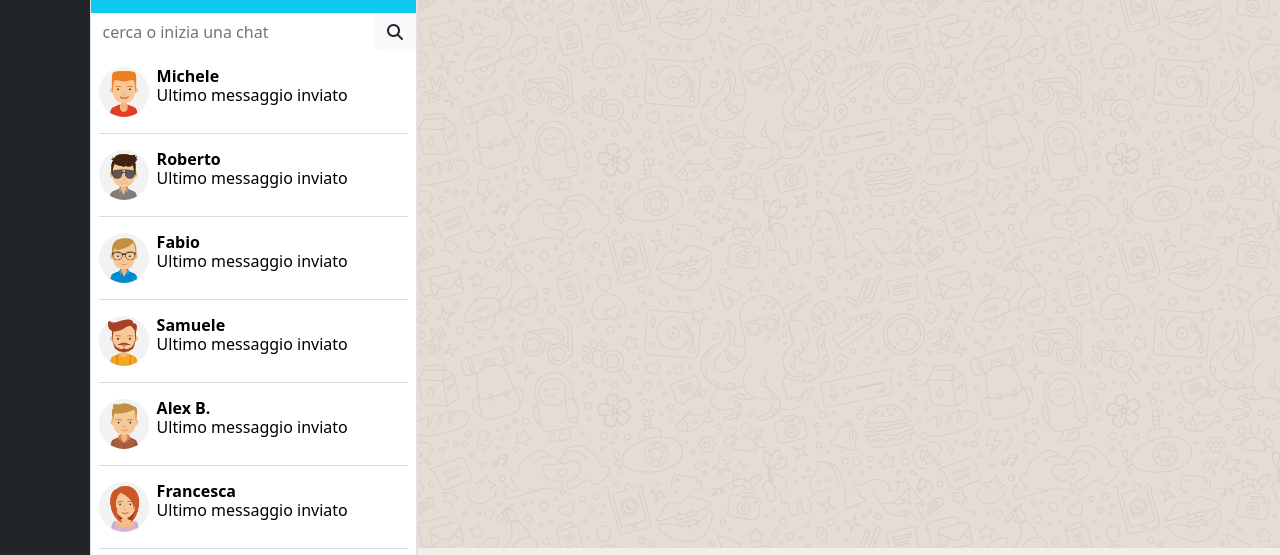
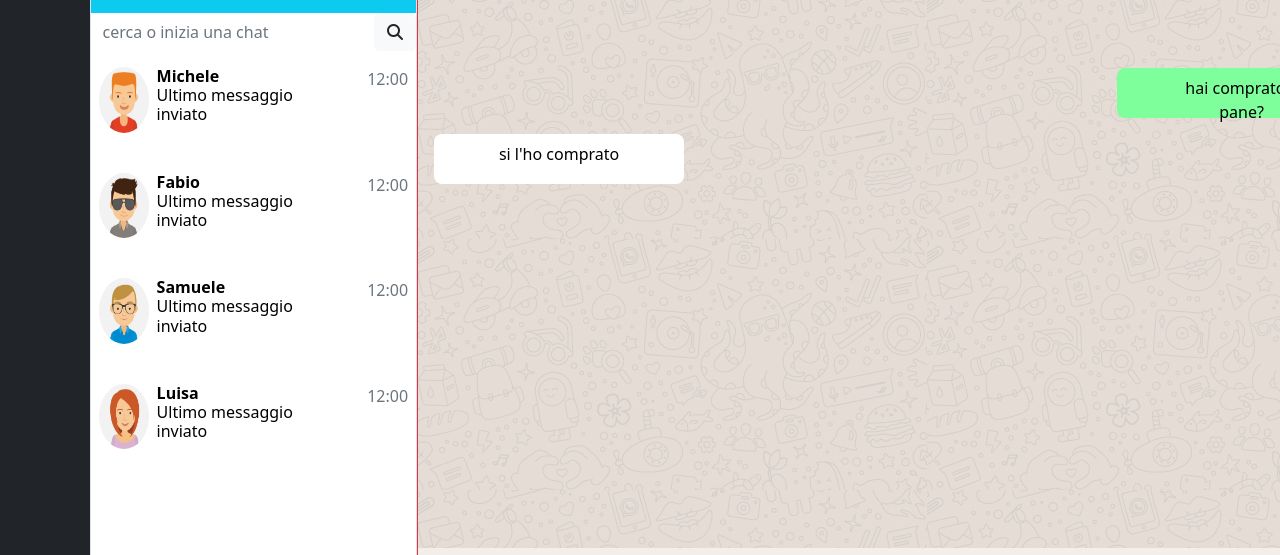
Before and after one commit to marcopisani002/vue-boolzapp, a plain HTML site: page index.html in a window 1280 px wide. Shown: the part 232-787 px from the top of the page. Drawn offline with nearby package versions, Linux system fonts and the light colour scheme.

Commit message:
add v-for

```diff
--- a/css/style.css
+++ b/css/style.css
@@ -9,16 +9,13 @@ color: white;
 position: absolute;
 top: 10%;
 left: 7%;
-height: 90vh;
+height:90vh;
 
 }
 .img-icon{
     width:50px;
 }
-.mar-neg-sx{
-    margin-left: -2rem;
 
-}
 .mar-neg-dx{
     margin-left:6rem;
 
@@ -59,7 +56,7 @@ height: 90vh;
 
 .insert-message-container {
     background-color: rgb(243,238,234);
-    padding: 20px 0;
+    padding: 10px 0;
 }
 .insert-message-container .icons-container {
     flex-basis: 10%;
@@ -79,13 +76,25 @@ height: 90vh;
     border-radius: 8px;
 }
 
-.area-chat .name-foto-container .icons-container i {
-    font-size: 25px;
-    padding: 0 5px;
-    color: rgb(177,177,177)
-}
-
 .insert-message-container .icons-container i {
     font-size: 25px;
     color: rgb(107,115,117)
 }
+.send-message-green{
+    padding: 0 3rem;
+    margin-left: auto;
+    margin-right: 1rem;
+    border-radius: 8px;
+   width: 250px;
+    height: 50px;
+    background-color: rgb(127, 255, 155);
+}
+.send-message-white{
+    padding: 0 3rem;
+    margin-right: auto;
+    margin-left: 1rem;
+    border-radius: 8px;
+   width: 250px;
+    height: 50px;
+    background-color:white;
+}
--- a/index.html
+++ b/index.html
@@ -79,8 +79,8 @@
                         <!-- SEARCH chat section  -->
                         <section class="bg-white">
                             <form class="d-flex" role="search">
-                                <input class="form-control border-0 " type="search" placeholder="cerca o inizia una chat"
-                                    aria-label="Search">
+                                <input class="form-control border-0 " type="search"
+                                    placeholder="cerca o inizia una chat" aria-label="Search">
                                 <button class="btn bg-light  " type="button"><i
                                         class="fa-solid fa-magnifying-glass"></i></button>
 
@@ -89,83 +89,27 @@
                         </section>
                         <!-- contact's chat section  -->
                         <section class=" d-flex flex-column">
-                            <div class=" p-2 middle-section  " v-for="(amici,i)in contatti">
+                            <div class=" p-2 middle-section mt-2 " v-for="(amici, index) in contatti">
 
-                                <ul class="mar-neg-sx mt-2 ">
+                                <div class="d-flex mb-3 ">
 
-                                    <li class="list-unstyled d-flex">
-                                        <img class="img-icon rounded-circle" src="img/avatar_1.jpg" alt="">
-                                        <h6 class="fw-bold ms-2  text-black">Michele
-                                            <br><span class="text-black fw-lighter">Ultimo messaggio inviato</span>
-                                        </h6>
-
-                                    </li>
-                                    <hr class="text-secondary">
-                                    <li class="list-unstyled d-flex">
-                                        <img class="img-icon rounded-circle" src="img/avatar_2.jpg" alt="">
-                                        <h6 class="fw-bold ms-2 text-black">Roberto
-                                            <br><span class="text-black fw-lighter">Ultimo messaggio inviato</span>
-                                        </h6>
-
-                                    </li>
-                                    <hr class="text-secondary">
-                                    <li class="list-unstyled d-flex">
-                                        <img class="img-icon rounded-circle" src="img/avatar_3.jpg" alt="">
-                                        <h6 class="fw-bold ms-2 text-black ">Fabio
-                                            <br><span class="text-black fw-lighter">Ultimo messaggio inviato</span>
-                                        </h6>
-
-                                    </li>
-                                    <hr class="text-secondary">
-                                    <li class="list-unstyled d-flex">
-                                        <img class="img-icon rounded-circle" src="img/avatar_4.jpg" alt="">
-                                        <h6 class="fw-bold ms-2 text-black ">Samuele
-                                            <br><span class="text-black fw-lighter">Ultimo messaggio inviato</span>
-                                        </h6>
-
-                                    </li>
-                                    <hr class="text-secondary">
-                                    <li class="list-unstyled d-flex">
-                                        <img class="img-icon rounded-circle" src="img/avatar_5.jpg" alt="">
-                                        <h6 class="fw-bold ms-2 text-black ">Alex B.
-                                            <br><span class="text-black fw-lighter">Ultimo messaggio inviato</span>
-                                        </h6>
-
-                                    </li>
-                                    <hr class="text-secondary">
-                                    <li class="list-unstyled d-flex">
-                                        <img class="img-icon rounded-circle" src="img/avatar_6.jpg" alt="">
-                                        <h6 class="fw-bold ms-2 text-black">Francesca
-                                            <br><span class="text-black fw-lighter">Ultimo messaggio inviato</span>
-                                        </h6>
-
-                                    </li>
-                                    <hr class="text-secondary">
-                                    <li class="list-unstyled d-flex">
-                                        <img class="img-icon rounded-circle" src="img/avatar_7.jpg" alt="">
-                                        <h6 class="fw-bold ms-2  text-black">Marco P.
-                                            <br><span class="text-black fw-lighter">Ultimo messaggio inviato</span>
-                                        </h6>
-
-                                    </li>
-                                    <hr class="text-secondary">
-                                    <li class="list-unstyled d-flex">
-                                        <img class="img-icon rounded-circle" src="img/avatar_8.jpg" alt="">
-                                        <h6 class="fw-bold ms-2  ">Claudio
-                                            <br><span class="text-black fw-lighter">Ultimo messaggio inviato</span>
-                                        </h6>
-
-                                    </li>
+                                    <img class="img-icon rounded-circle" :src=amici.avatar>
+                                    <h6 class="fw-bold ms-2  text-black">{{amici.name}}
+                                        <br><span class="text-black fw-lighter">Ultimo messaggio inviato</span>
+                                    </h6>
+                                    <span class="text-secondary ms-5">12:00</span>
+                                </div>
 
 
-                                </ul>
+
 
 
 
                             </div>
                         </section>
                     </div>
-                    <div class="border  ">
+                    <!-- 2 SEZIONE -->
+                    <div class="border border-danger  ">
                         <nav class="navbar navbar-expand-lg bg-light">
                             <div class="container-fluid">
                                 <a class="navbar-brand" href="#">
@@ -205,9 +149,13 @@
                         </nav>
                         <div class="main-container">
 
+                            <div class=" text-black text-center">
+                              <p class="send-message-green pt-2 ">hai comprato il pane?</p>
+                            </div>
 
-
-
+                            <div class=" text-black text-center ">
+                                <p class="send-message-white pt-2 ">si l'ho comprato</p>
+                              </div>
 
                         </div>
 
@@ -235,7 +183,7 @@
         </div>
 
     </div>
-    </div>
+
     <script src="js/main.js"></script>
 </body>
 
--- a/js/main.js
+++ b/js/main.js
@@ -10,7 +10,7 @@ const app = createApp({
             contatti: [
                 {
                     name: 'Michele',
-                    avatar: '_1',
+                    avatar: 'img/avatar_1.jpg',
                     visible: true,
                     messages: [{
                       date: '10/01/2020 15:30:55',
@@ -31,7 +31,7 @@ const app = createApp({
                   },
                   {
                     name: 'Fabio',
-                    avatar: '_2',
+                    avatar: 'img/avatar_2.jpg',
                     visible: true,
                     messages: [{
                       date: '20/03/2020 16:30:00',
@@ -52,7 +52,7 @@ const app = createApp({
                   },
                   {
                     name: 'Samuele',
-                    avatar: '_3',
+                    avatar: 'img/avatar_3.jpg',
                     visible: true,
                     messages: [{
                       date: '28/03/2020 10:10:40',
@@ -73,7 +73,7 @@ const app = createApp({
                   },
                   {
                     name: 'Luisa',
-                    avatar: '_4',
+                    avatar: 'img/avatar_6.jpg',
                     visible: true,
                     messages: [{
                       date: '10/01/2020 15:30:55',
```
